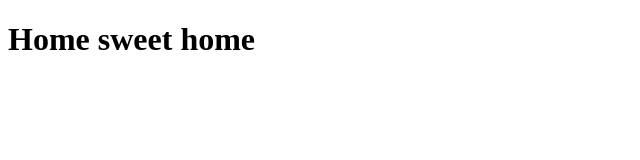
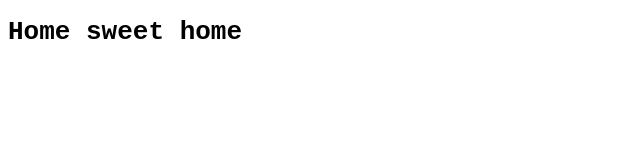
Before and after one commit to mucahiddayan/mucahiddayan.github.io, a plain HTML site: page src/home/index.html in a window 1280 px wide. Shown: the whole page, without its empty margins (0-640 px from the left). Drawn offline with Linux system fonts and the light colour scheme.

Commit message:
add global style to  home

```diff
--- a/src/home/index.html
+++ b/src/home/index.html
@@ -4,6 +4,7 @@
     <meta charset="UTF-8" />
     <meta name="viewport" content="width=device-width, initial-scale=1.0" />
     <title>Home</title>
+    <link href="../global.css" rel="stylesheet" />
   </head>
   <body>
     <h1>Home sweet home</h1>
```
